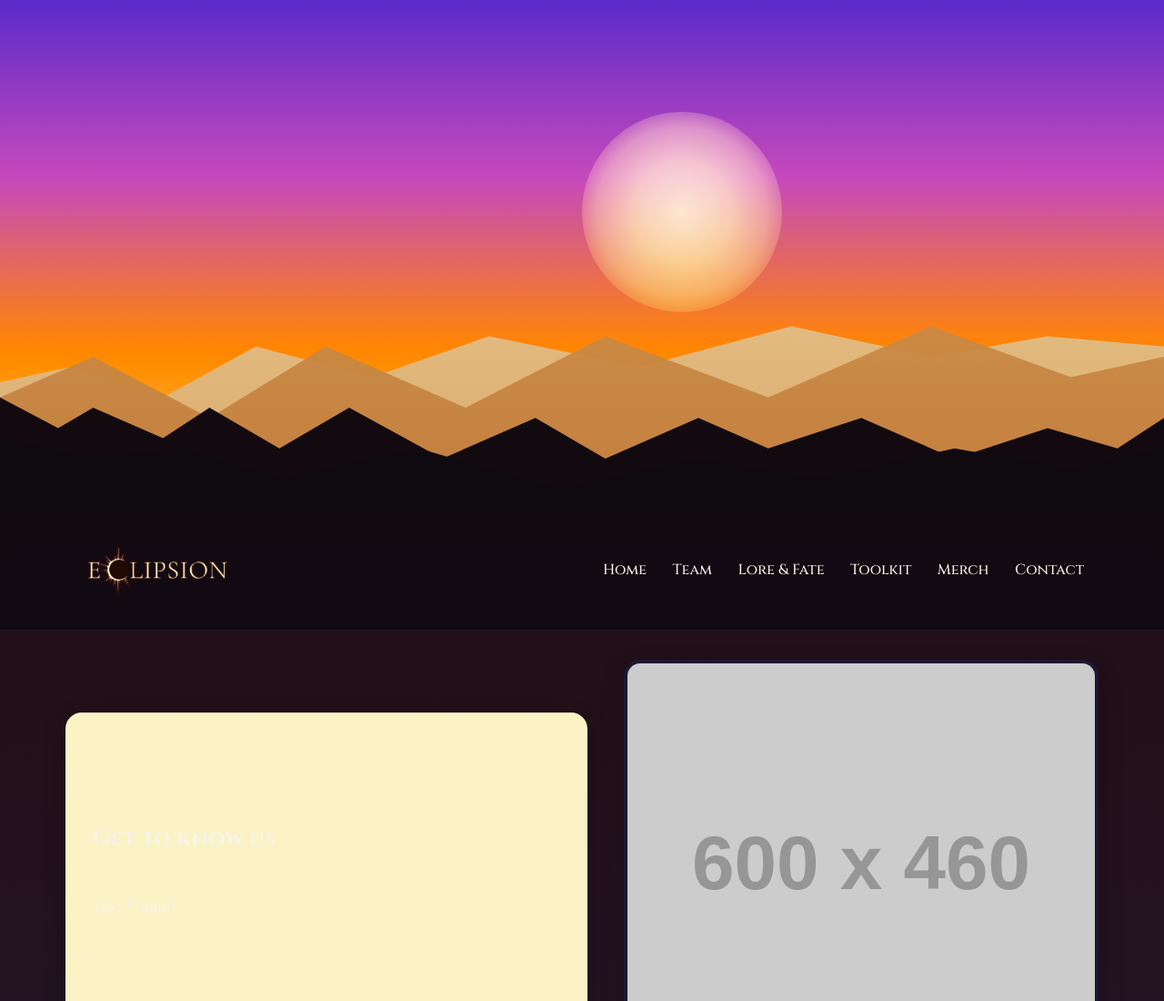
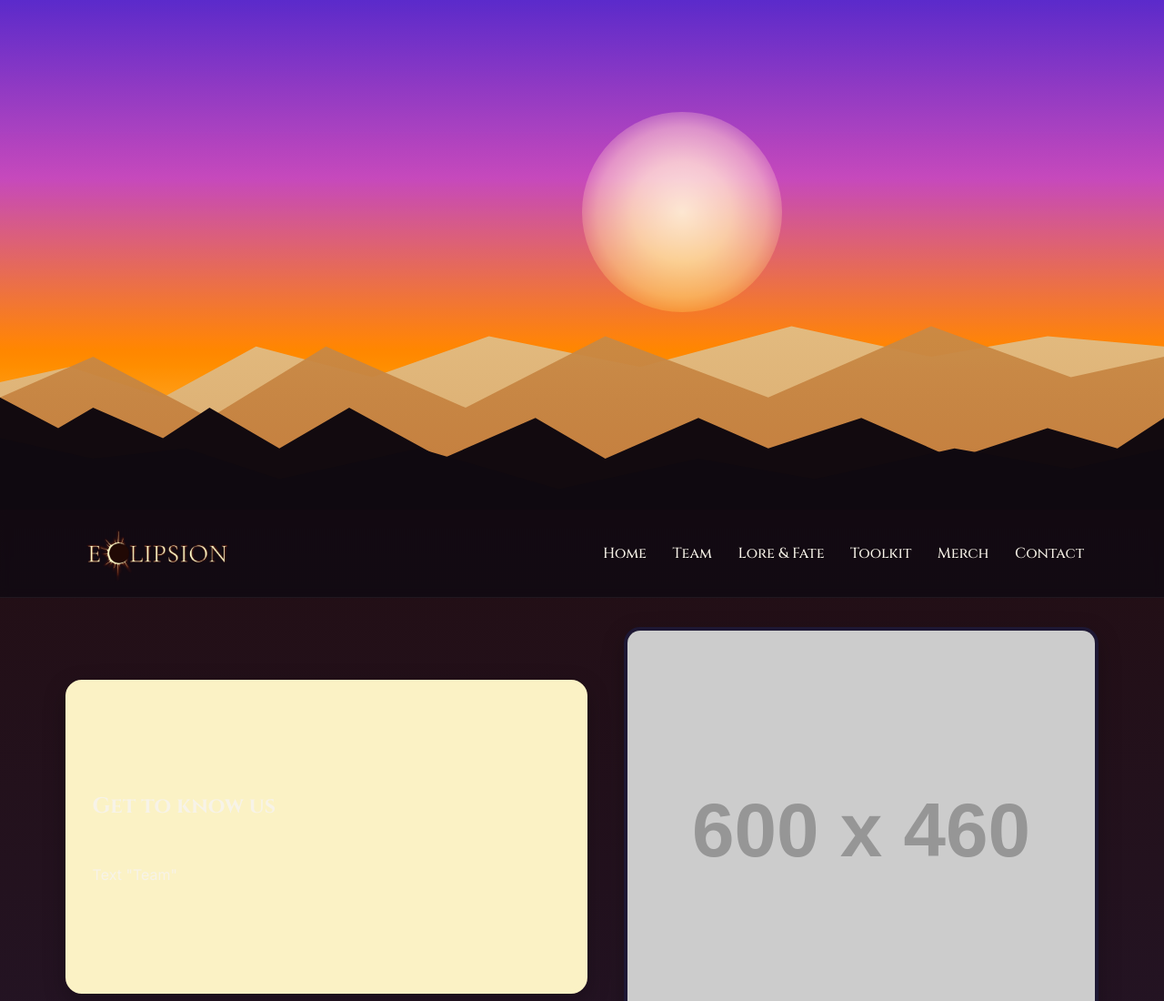
Before and after one commit to Eclipsion-Games/Website, a website built with Vite: page index.html in a window 1280 px wide. Shown: the top 1100 px of the page at 91% size. Built offline with nearby package versions, Linux system fonts and the light colour scheme; placeholder pictures from the web are drawn by us.

Commit message:
Removed padding of header

```diff
--- a/src/styles/layout.css
+++ b/src/styles/layout.css
@@ -2,7 +2,6 @@
 
 /* Header-Grundlayout + sticky Verhalten */
 .site-header{
-  padding:18px 0;
   position: sticky;
   top: 0;
   z-index: 100; /* über Content */
```
